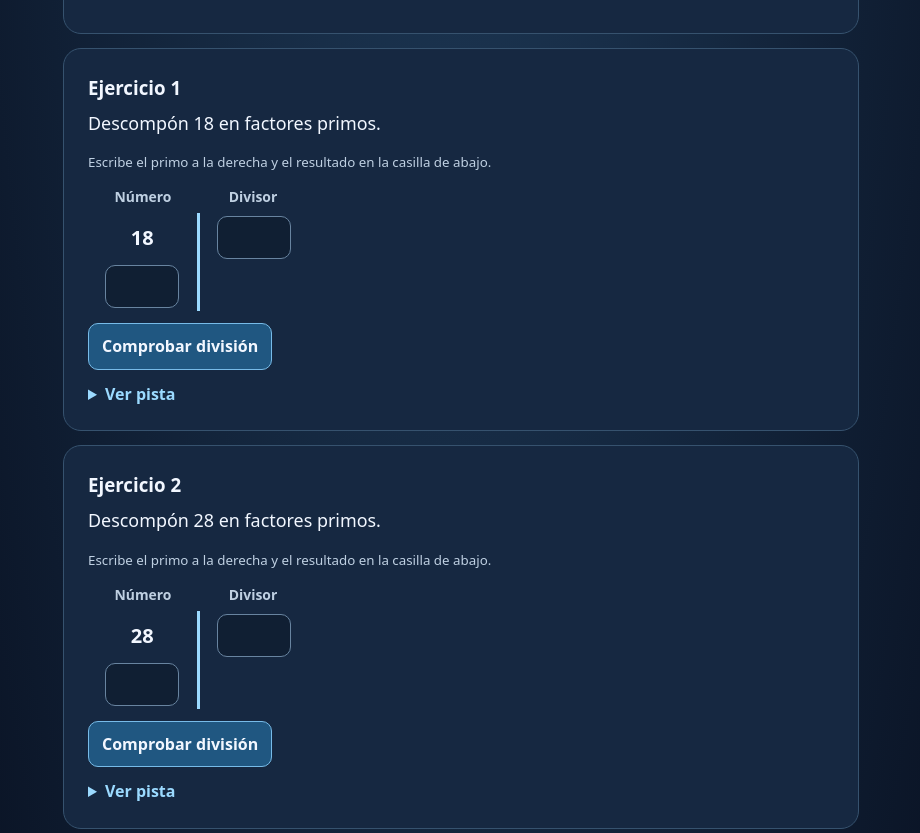
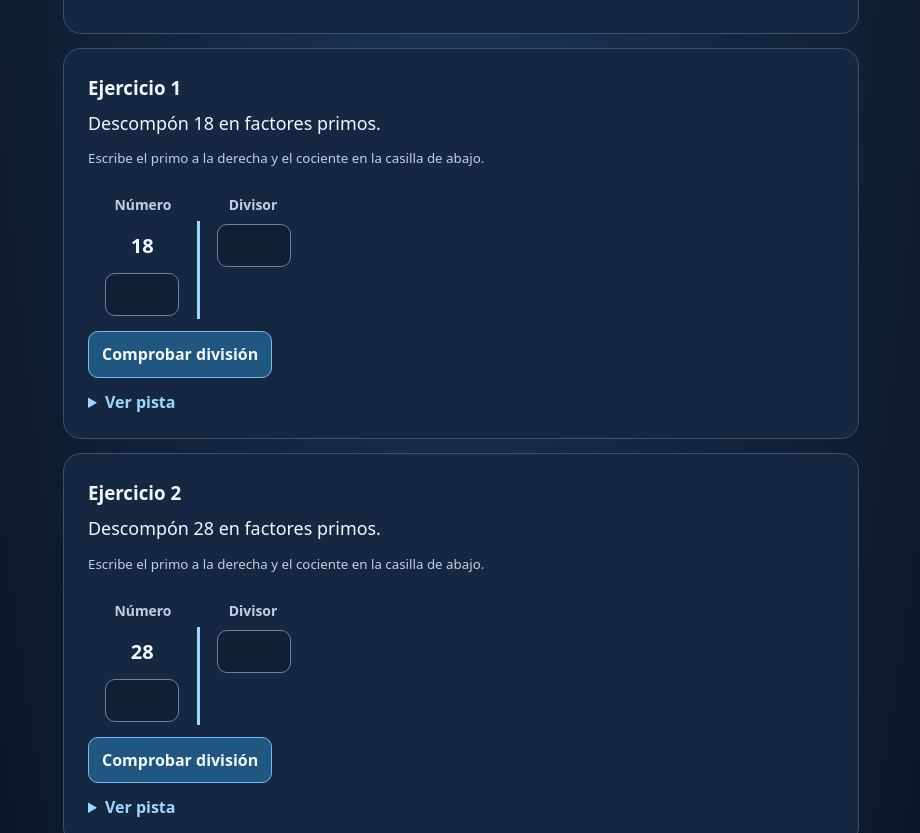
Before and after one commit to Onnevan/HomeSchool, a plain HTML site: page deberes.html in a window 1280 px wide. Shown: the part 795-1628 px from the top of the page, without its empty margins (179-1099 px from the left). Drawn offline with Linux system fonts and the light colour scheme.

Commit message:
Integra la factorización paso a paso en los ejercicios de MCD

```diff
--- a/deberes.html
+++ b/deberes.html
@@ -39,6 +39,9 @@ details[open] summary{margin-bottom:12px}
 .ladder td{text-align:center;width:110px;height:42px;padding:3px 8px;font-size:1.25rem;font-weight:700}
 .ladder td:first-child{border-right:3px solid var(--blue)}
 .ladder input{width:74px;text-align:center;padding:5px 8px}
+.mcd-ladders{margin:14px 0}
+.mcd-ladders .factor-work{flex:1 1 210px;min-width:0;border:1px solid var(--line);border-radius:12px;padding:12px;background:#102035}
+.mcd-ladders .factor-work h4{margin:0}
 .ladder-pair{display:flex;flex-wrap:wrap;gap:6px 20px}
 .frac-product{color:var(--green);font-weight:750}
 .progress{display:flex;align-items:center;gap:12px;margin-top:20px}
@@ -202,28 +205,24 @@ function ladder(number, divisors, interactive = false) {
     + '<th scope="col">Número</th><th scope="col">Divisor</th></tr></thead><tbody>' + rows.join('') + '</tbody></table>';
 }
 
-function factorExercise(question, index) {
-  const [number, hint] = question;
-  const id = '0-' + index;
-  const card = document.createElement('article');
-  const divisors = drafts.get(id) ?? (completed.has(id) ? primes(number) : []);
+function mountFactorLadder(work, number, id, solved = false, onComplete) {
+  const divisors = drafts.get(id) ?? (solved ? primes(number) : []);
   let current = divisors.reduce((value, divisor) => value / divisor, number);
-  card.innerHTML = '<div class="exercise-title"><h3>Ejercicio ' + (index + 1) + '</h3><small class="ok status"></small></div>'
-    + '<p>Descompón ' + number + ' en factores primos.</p><div class="factor-work"></div>'
-    + '<p class="feedback" role="status"></p><details><summary>Ver pista</summary><p>' + hint + '</p></details>';
-  const work = card.querySelector('.factor-work');
-  const feedback = card.querySelector('.feedback');
+  const feedback = document.createElement('p');
+  feedback.className = 'feedback';
+  feedback.setAttribute('role', 'status');
+  const steps = document.createElement('div');
+  work.append(steps, feedback);
 
   function draw() {
     if (current === 1) {
-      card.querySelector('.status').textContent = '✓ Resuelto';
-      work.innerHTML = ladder(number, divisors) + '<p class="frac-product">' + number + ' = ' + divisors.join(' × ') + '</p>';
+      steps.innerHTML = ladder(number, divisors) + '<p class="frac-product">' + number + ' = ' + divisors.join(' × ') + '</p>';
       return;
     }
-    work.innerHTML = '<form><div><small>Escribe el primo a la derecha y el resultado en la casilla de abajo.</small>'
+    steps.innerHTML = '<form><div>'
       + ladder(number, divisors, true)
       + '<button class="primary">Comprobar división</button></div></form>';
-    const form = work.querySelector('form');
+    const form = steps.querySelector('form');
     form.oninput = () => { feedback.textContent = ''; };
     form.onsubmit = event => {
       event.preventDefault();
@@ -248,14 +247,10 @@ function factorExercise(question, index) {
       divisors.push(divisor);
       drafts.set(id, divisors);
       current = quotient;
-      if (current === 1) {
-        completed.add(id);
-        save();
-        updateProgress();
-      }
+      if (current === 1) onComplete?.();
       draw();
       feedback.textContent = '✓ ' + division + (current === 1 ? ' Has llegado a 1.' : ' Sigue con ' + current + '.');
-      if (current > 1) work.querySelector('input').focus();
+      if (current > 1) steps.querySelector('input').focus();
       else {
         work.tabIndex = -1;
         work.focus();
@@ -263,6 +258,24 @@ function factorExercise(question, index) {
     };
   }
   draw();
+}
+
+function factorExercise(question, index) {
+  const [number, hint] = question;
+  const id = '0-' + index;
+  const card = document.createElement('article');
+  card.innerHTML = '<div class="exercise-title"><h3>Ejercicio ' + (index + 1) + '</h3><small class="ok status"></small></div>'
+    + '<p>Descompón ' + number + ' en factores primos.</p>'
+    + '<small>Escribe el primo a la derecha y el cociente en la casilla de abajo.</small><div class="factor-work"></div>'
+    + '<details><summary>Ver pista</summary><p>' + hint + '</p></details>';
+  const status = card.querySelector('.status');
+  if (completed.has(id)) status.textContent = '✓ Resuelto';
+  mountFactorLadder(card.querySelector('.factor-work'), number, id, completed.has(id), () => {
+    status.textContent = '✓ Resuelto';
+    completed.add(id);
+    save();
+    updateProgress();
+  });
   return card;
 }
 
@@ -307,12 +320,24 @@ function exercise(question, index) {
       + method + ' = ' + (expected.chosen.length > 1 ? factText(expected.chosen) + ' = ' : '') + expected.answer + '.';
   const card = document.createElement('article');
   card.innerHTML = '<div class="exercise-title"><h3>Ejercicio ' + (index + 1) + '</h3><small class="ok status"></small></div>'
-    + '<p>' + prompt + '</p><form>'
+    + '<p>' + prompt + '</p>'
+    + (active === 1 ? '<div class="mcd-ladders"><p>Escribe el primo a la derecha y el cociente debajo. Cuando llegues a 1 en cada raya, compara los factores para calcular el MCD.</p><div class="ladder-pair"></div></div>' : '')
+    + '<form class="answer-form">'
     + (isMixed ? '<label>Operación<select name="method" required><option value="">Elige</option><option>MCD</option><option>MCM</option></select></label>' : '')
-    + '<label>Resultado<input name="answer" required maxlength="75" inputmode="numeric" autocomplete="off"></label>'
+    + '<label>' + (active === 1 ? 'MCD' : 'Resultado') + '<input name="answer" required maxlength="75" inputmode="numeric" autocomplete="off"></label>'
     + '<button class="primary">Comprobar</button></form>'
     + '<p class="feedback" role="status"></p><details><summary>Ver pista</summary><p>' + hint + '</p></details>';
-  const form = card.querySelector('form');
+  if (active === 1) {
+    const pair = card.querySelector('.ladder-pair');
+    question[0].forEach((number, position) => {
+      const work = document.createElement('section');
+      work.className = 'factor-work';
+      work.innerHTML = '<h4>Descompón ' + number + '</h4>';
+      pair.append(work);
+      mountFactorLadder(work, number, id + '-factor-' + position);
+    });
+  }
+  const form = card.querySelector('.answer-form');
   const answer = form.elements.answer;
   const choice = form.elements.method;
   const feedback = card.querySelector('.feedback');
```
